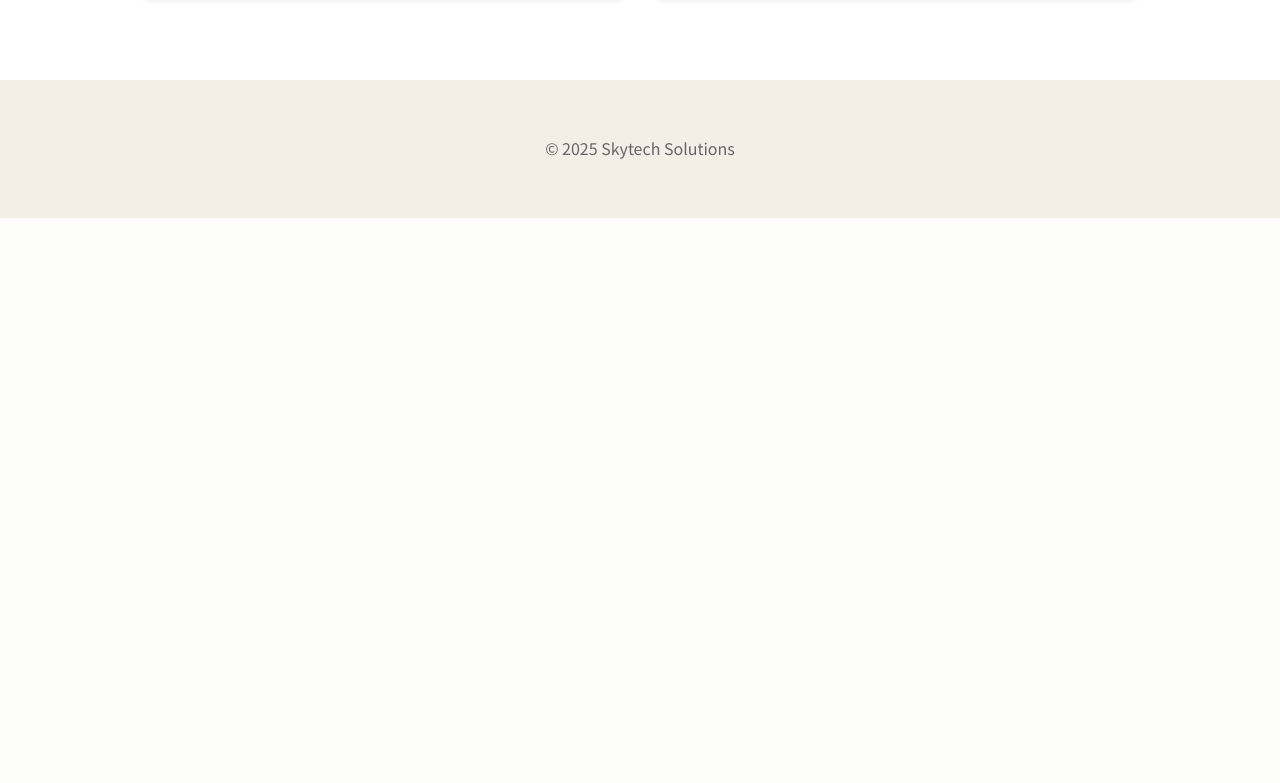
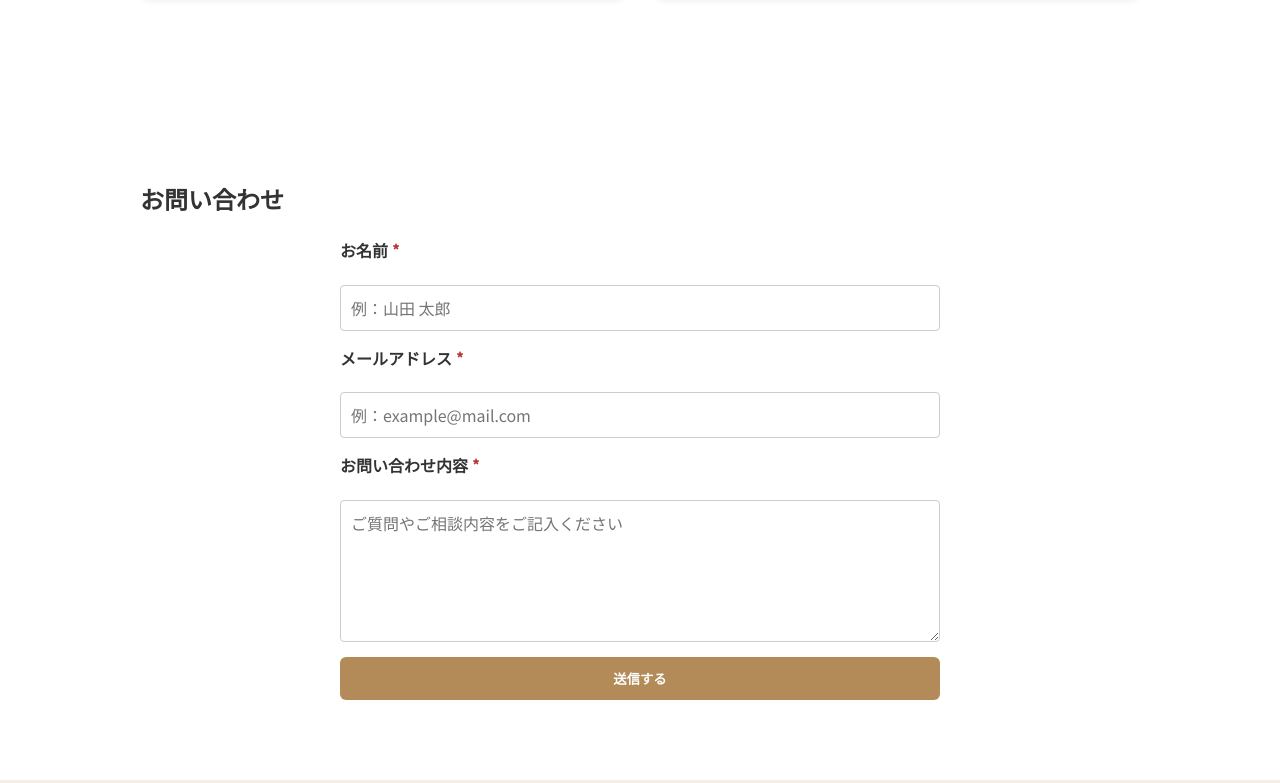
Before and after one commit to nain250/skytech-solutions, a plain HTML site: page index.html in a window 1280 px wide. Shown: the part 2056-2839 px from the top of the page. Before the commit the page ends 2274 px from the top, so only its background shows below. Drawn offline with Linux system fonts and the light colour scheme.

Commit message:
お問い合わせフォームの追加

```diff
--- a/index.html
+++ b/index.html
@@ -82,6 +82,25 @@
    </div>
   </section>
 
+  <section id="contact" class="section">
+   <div class="container">
+    <h2>お問い合わせ</h2>
+    <form class="contact-form" action="#" method="POST">
+      <label for="name">お名前<span class="required">*</span></label>
+      <input type="text" id="name" name="name" required placeholder="例：山田 太郎" />
+
+      <label for="email">メールアドレス<span class="required">*</span></label>
+      <input type="email" id="email" name="email" required placeholder="例：example@mail.com" />
+
+      <label for="message">お問い合わせ内容<span class="required">*</span></label>
+      <textarea id="message" name="message" required placeholder="ご質問やご相談内容をご記入ください"></textarea>
+
+      <button type="submit">送信する</button>
+    </form>
+   </div>
+  </section>
+
+
   <footer class="site-footer">
     <div class="container">
       <p>&copy; 2025 Skytech Solutions</p>
--- a/style.css
+++ b/style.css
@@ -120,3 +120,50 @@ body {
   color: #b38b59;
   text-decoration: underline;
 }
+
+.contact-form {
+  max-width: 600px;
+  margin: 0 auto;
+  display: flex;
+  flex-direction: column;
+  gap: 15px;
+}
+
+.contact-form label {
+  font-weight: bold;
+  margin-bottom: 6px;
+}
+
+.contact-form input,
+.contact-form textarea {
+  padding: 10px;
+  border: 1px solid #ccc;
+  border-radius: 4px;
+  font-family: inherit;
+  font-size: 16px;
+}
+
+.contact-form textarea {
+  resize: vertical;
+  min-height: 120px;
+}
+
+.contact-form button {
+  background-color: #b38b59;
+  color: white;
+  font-weight: bold;
+  padding: 12px;
+  border: none;
+  border-radius: 6px;
+  cursor: pointer;
+  transition: background-color 0.3s ease;
+}
+
+.contact-form button:hover {
+  background-color: #a07844;
+}
+
+.required {
+  color: #b33;
+  margin-left: 4px;
+}
```
